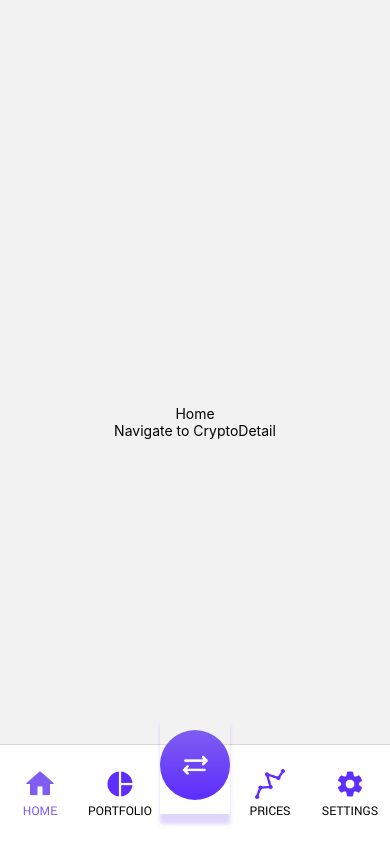
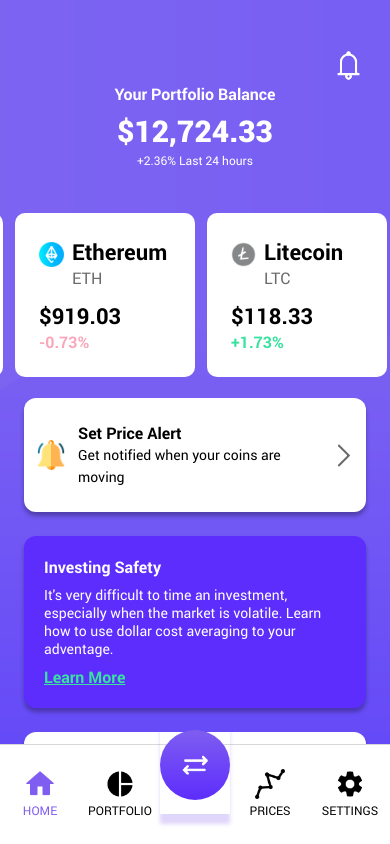
Before and after one commit to Drinnn/krypto-rn, a React Native app: screen /Home in a window 390 px wide. Built offline with nearby package versions, Linux system fonts and the light colour scheme.

Commit message:
feat: finish home screen

```diff
--- /dev/null
+++ b/components/PriceAlert.js
@@ -0,0 +1,56 @@
+import React from "react";
+import { StyleSheet, View, Text, TouchableOpacity, Image } from "react-native";
+
+import { COLORS, SIZES, FONTS, icons } from "../constants";
+
+const PriceAlert = ({ customContainerStyle }) => {
+  return (
+    <TouchableOpacity
+      style={{
+        flexDirection: "row",
+        alignItems: "center",
+        marginTop: SIZES.padding * 4.5,
+        marginHorizontal: SIZES.padding,
+        paddingVertical: SIZES.padding,
+        paddingHorizontal: SIZES.radius,
+        backgroundColor: COLORS.white,
+        borderRadius: SIZES.radius,
+        ...customContainerStyle,
+        ...styles.shadow,
+      }}
+    >
+      <Image
+        source={icons.notification_color}
+        style={{ width: 30, height: 30 }}
+      />
+
+      <View style={{ flex: 1, marginLeft: SIZES.radius }}>
+        <Text style={{ ...FONTS.h3 }}>Set Price Alert</Text>
+        <Text style={{ ...FONTS.body4 }}>
+          Get notified when your coins are moving
+        </Text>
+      </View>
+
+      <Image
+        source={icons.right_arrow}
+        style={{ width: 25, height: 25, tintColor: COLORS.gray }}
+      />
+    </TouchableOpacity>
+  );
+};
+
+const styles = StyleSheet.create({
+  shadow: {
+    shadowColor: "#000",
+    shadowOffset: {
+      width: 0,
+      height: 4,
+    },
+    shadowOpacity: 0.3,
+    shadowRadius: 4.65,
+
+    elevation: 8,
+  },
+});
+
+export default PriceAlert;
--- /dev/null
+++ b/components/TransactionHistory.js
@@ -0,0 +1,81 @@
+import React from "react";
+import { View, Text, FlatList, TouchableOpacity, Image } from "react-native";
+
+import { COLORS, SIZES, FONTS, icons } from "../constants";
+import { transactionHistory } from "../constants/dummy";
+
+const TransactionHistory = ({ coustomContainerStyle, history }) => {
+  const renderItem = ({ item }) => (
+    <TouchableOpacity
+      style={{
+        flexDirection: "row",
+        alignItems: "center",
+        paddingVertical: SIZES.base,
+      }}
+      onPress={() => console.log(item)}
+    >
+      <Image
+        source={icons.transaction}
+        style={{ width: 30, height: 30, tintColor: COLORS.primary }}
+      />
+
+      <View style={{ flex: 1, marginLeft: SIZES.radius }}>
+        <Text style={{ ...FONTS.h3 }}>{item.description}</Text>
+        <Text style={{ color: COLORS.gray, ...FONTS.body4 }}>{item.date}</Text>
+      </View>
+
+      <View
+        style={{ flexDirection: "row", height: "100%", alignItems: "center" }}
+      >
+        <Text
+          style={{
+            color: item.type == "B" ? COLORS.green : COLORS.black,
+            ...FONTS.h3,
+          }}
+        >
+          {item.amount} {item.currency}
+        </Text>
+        <Image
+          source={icons.right_arrow}
+          style={{ width: 20, height: 20, tintColor: COLORS.gray }}
+        />
+      </View>
+    </TouchableOpacity>
+  );
+
+  return (
+    <View
+      style={{
+        marginTop: SIZES.padding,
+        marginHorizontal: SIZES.padding,
+        padding: 20,
+        borderRadius: SIZES.radius,
+        backgroundColor: COLORS.white,
+        ...coustomContainerStyle,
+      }}
+    >
+      <Text style={{ ...FONTS.h2 }}>Transaction History</Text>
+      <FlatList
+        contentContainerStyle={{ marginTop: SIZES.radius }}
+        scrollEnabled={false}
+        data={history}
+        keyExtractor={(item) => `${item.id}`}
+        renderItem={renderItem}
+        showsVerticalScrollIndicator={false}
+        ItemSeparatorComponent={() => {
+          return (
+            <View
+              style={{
+                width: "100%",
+                height: 1,
+                backgroundColor: COLORS.lightGray,
+              }}
+            ></View>
+          );
+        }}
+      />
+    </View>
+  );
+};
+
+export default TransactionHistory;
--- /dev/null
+++ b/components/index.js
@@ -0,0 +1,4 @@
+import PriceAlert from "./PriceAlert";
+import TransactionHistory from "./TransactionHistory";
+
+export { PriceAlert, TransactionHistory };
--- a/navigation/tabs.js
+++ b/navigation/tabs.js
@@ -59,7 +59,7 @@
                 style={{
                   width: 30,
                   height: 30,
-                  tintColor: focused ? COLORS.primary : COLORS.secondary,
+                  tintColor: focused ? COLORS.primary : COLORS.black,
                 }}
               />
               <Text
@@ -86,7 +86,7 @@
                 style={{
                   width: 30,
                   height: 30,
-                  tintColor: focused ? COLORS.primary : COLORS.secondary,
+                  tintColor: focused ? COLORS.primary : COLORS.black,
                 }}
               />
               <Text
@@ -127,7 +127,7 @@
                 style={{
                   width: 30,
                   height: 30,
-                  tintColor: focused ? COLORS.primary : COLORS.secondary,
+                  tintColor: focused ? COLORS.primary : COLORS.black,
                 }}
               />
               <Text
@@ -154,7 +154,7 @@
                 style={{
                   width: 30,
                   height: 30,
-                  tintColor: focused ? COLORS.primary : COLORS.secondary,
+                  tintColor: focused ? COLORS.primary : COLORS.black,
                 }}
               />
               <Text
--- a/screens/Home.js
+++ b/screens/Home.js
@@ -1,14 +1,213 @@
-import React from "react";
-import { StyleSheet, View, Text, TouchableOpacity } from "react-native";
+import React, { useEffect, useState } from "react";
+import {
+  StyleSheet,
+  View,
+  Text,
+  ScrollView,
+  FlatList,
+  TouchableOpacity,
+  Image,
+  ImageBackground,
+  LogBox,
+} from "react-native";
+
+import { dummyData, COLORS, SIZES, FONTS, icons, images } from "../constants";
+
+import { PriceAlert, TransactionHistory } from "../components";
 
 const Home = ({ navigation }) => {
+  const [trending, setTranding] = useState(dummyData.trendingCurrencies);
+  const [transactionHistory, setTransactionHistory] = useState(
+    dummyData.transactionHistory
+  );
+
+  useEffect(() => {
+    LogBox.ignoreLogs(["VirtualizedLists should never be nested"]);
+  }, []);
+
+  function renderHeader() {
+    const renderItem = ({ item, index }) => (
+      <TouchableOpacity
+        style={{
+          width: 180,
+          paddingVertical: SIZES.padding,
+          paddingHorizontal: SIZES.padding,
+          marginLeft: index == 0 ? SIZES.padding : 0,
+          marginRight: SIZES.radius,
+          borderRadius: 10,
+          backgroundColor: COLORS.white,
+        }}
+      >
+        <View style={{ flexDirection: "row" }}>
+          <View>
+            <Image
+              source={item.image}
+              resizeMode="cover"
+              style={{ marginTop: 5, width: 25, height: 25 }}
+            />
+          </View>
+          <View style={{ marginLeft: SIZES.base }}>
+            <Text style={{ ...FONTS.h2 }}>{item.currency}</Text>
+            <Text style={{ color: COLORS.gray, ...FONTS.body3 }}>
+              {item.code}
+            </Text>
+          </View>
+        </View>
+
+        <View style={{ marginTop: SIZES.radius }}>
+          <Text style={{ ...FONTS.h2 }}>${item.amount}</Text>
+          <Text
+            style={{
+              color: item.type == "I" ? COLORS.green : COLORS.red,
+              ...FONTS.h3,
+            }}
+          >
+            {item.changes}
+          </Text>
+        </View>
+      </TouchableOpacity>
+    );
+    return (
+      <View style={{ width: "100%", height: 290, ...styles.shadow }}>
+        <ImageBackground
+          source={images.banner}
+          resizeMode="cover"
+          style={{ flex: 1, alignItems: "center" }}
+        >
+          <View
+            style={{
+              marginTop: SIZES.padding * 2,
+              width: "100%",
+              alignItems: "flex-end",
+              paddingHorizontal: SIZES.padding,
+            }}
+          >
+            <TouchableOpacity
+              style={{
+                width: 35,
+                height: 35,
+                alignItems: "center",
+                justifyContent: "center",
+              }}
+              onPress={() => console.log("Notification on pressed")}
+            >
+              <Image
+                source={icons.notification_white}
+                resizeMode="contain"
+                style={{ flex: 1 }}
+              />
+            </TouchableOpacity>
+          </View>
+
+          <View style={{ alignItems: "center", justifyContent: "center" }}>
+            <Text style={{ color: COLORS.white, ...FONTS.h3 }}>
+              Your Portfolio Balance
+            </Text>
+            <Text
+              style={{
+                marginTop: SIZES.base,
+                color: COLORS.white,
+                ...FONTS.h1,
+              }}
+            >
+              ${dummyData.portfolio.balance}
+            </Text>
+            <Text style={{ color: COLORS.white, ...FONTS.body5 }}>
+              {dummyData.portfolio.changes} Last 24 hours
+            </Text>
+          </View>
+
+          <View style={{ position: "absolute", bottom: "-30%" }}>
+            <Text
+              style={{
+                marginLeft: SIZES.padding,
+                color: COLORS.white,
+                ...FONTS.h2,
+              }}
+            >
+              Trending
+            </Text>
+            <FlatList
+              contentContainerStyle={{ marginTop: SIZES.base }}
+              data={trending}
+              renderItem={renderItem}
+              keyExtractor={(item) => `${item.id}`}
+              horizontal
+              showsHorizontalScrollIndicator={false}
+            ></FlatList>
+          </View>
+        </ImageBackground>
+      </View>
+    );
+  }
+
+  function renderAlert() {
+    return <PriceAlert />;
+  }
+
+  function renderNotice() {
+    return (
+      <View
+        style={{
+          marginTop: SIZES.padding,
+          marginHorizontal: SIZES.padding,
+          padding: 20,
+          borderRadius: SIZES.radius,
+          backgroundColor: COLORS.secondary,
+          ...styles.shadow,
+        }}
+      >
+        <Text style={{ color: COLORS.white, ...FONTS.h3 }}>
+          Investing Safety
+        </Text>
+        <Text
+          style={{
+            marginTop: SIZES.base,
+            color: COLORS.white,
+            ...FONTS.body4,
+            lineHeight: 18,
+          }}
+        >
+          It's very difficult to time an investment, especially when the market
+          is volatile. Learn how to use dollar cost averaging to your adventage.
+        </Text>
+
+        <TouchableOpacity
+          style={{ marginTop: SIZES.base }}
+          onPress={() => console.log("LEARN MORE")}
+        >
+          <Text
+            style={{
+              textDecorationLine: "underline",
+              color: COLORS.green,
+              ...FONTS.h3,
+            }}
+          >
+            Learn More
+          </Text>
+        </TouchableOpacity>
+      </View>
+    );
+  }
+
+  function renderTransactionHistory() {
+    return (
+      <TransactionHistory
+        coustomContainerStyle={{ ...styles.shadow }}
+        history={transactionHistory}
+      />
+    );
+  }
+
   return (
-    <View style={styles.container}>
-      <Text>Home</Text>
-      <TouchableOpacity onPress={() => navigation.navigate("CryptoDetail")}>
-        <Text>Navigate to CryptoDetail</Text>
-      </TouchableOpacity>
-    </View>
+    <ScrollView>
+      <View style={{ flex: 1, paddingBottom: 130 }}>
+        {renderHeader()}
+        {renderAlert()}
+        {renderNotice()}
+        {renderTransactionHistory()}
+      </View>
+    </ScrollView>
   );
 };
 
```
